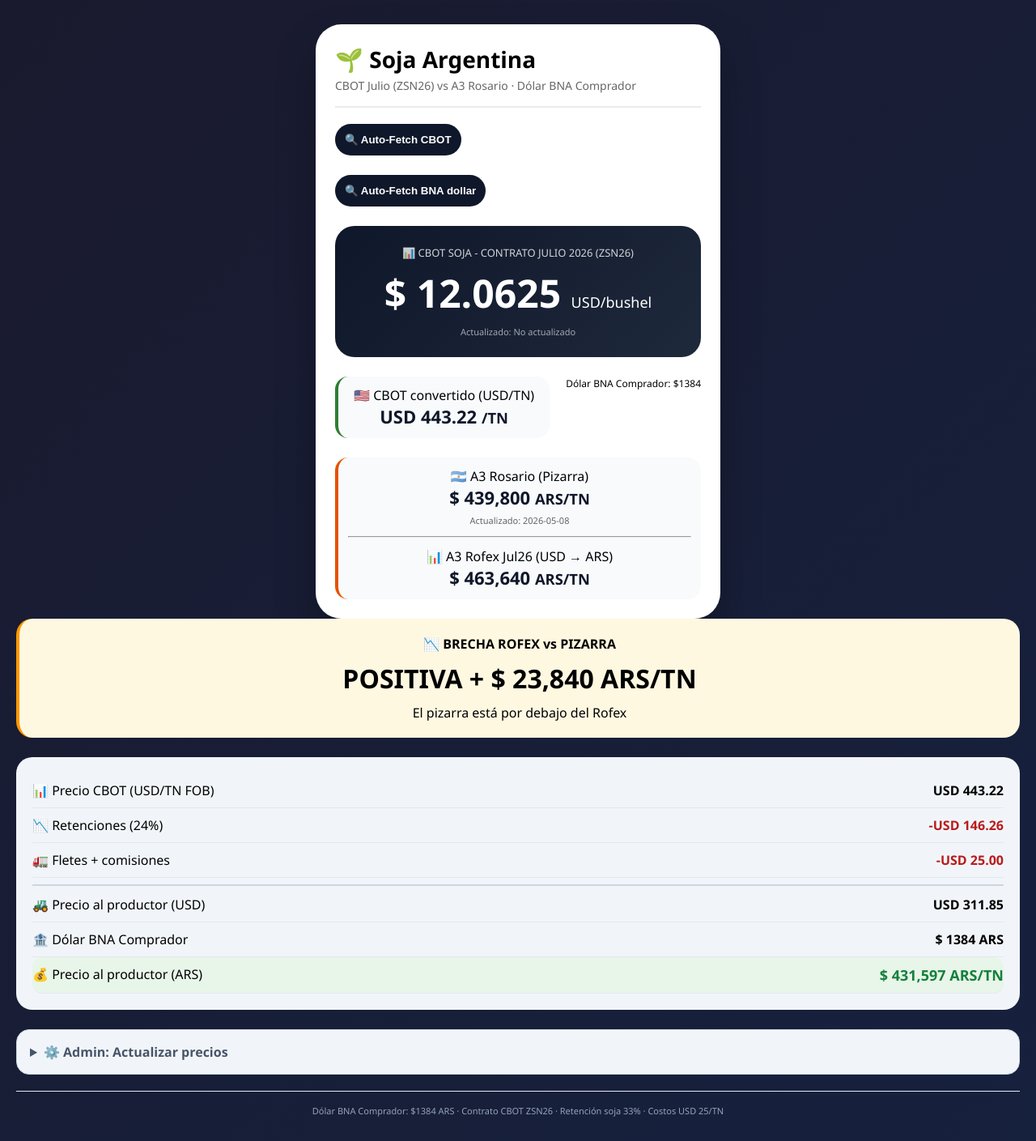
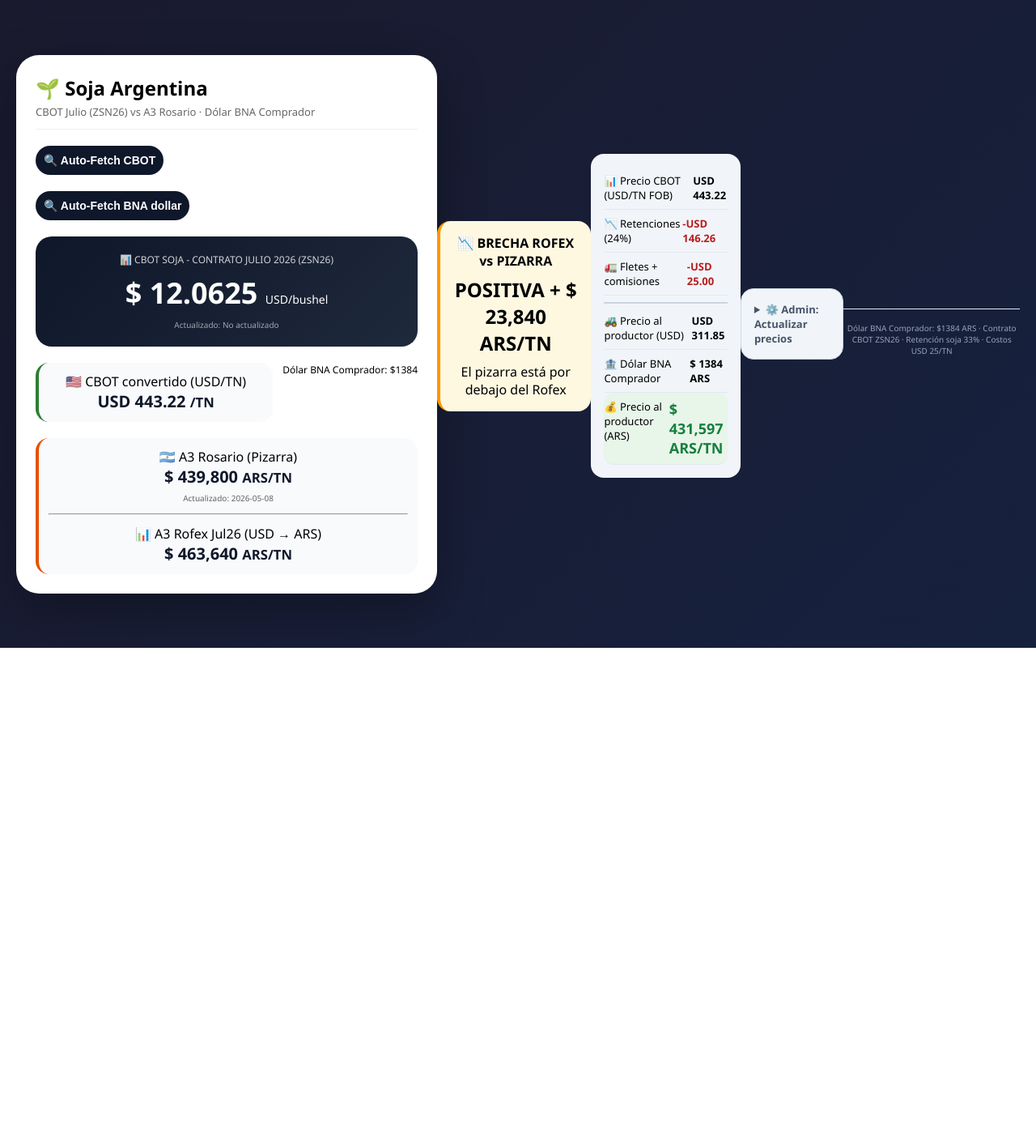
Before and after one commit to decareano/biotech_lab_sim, a Flask app: page / in a window 1280 px wide. Shown: the whole page at 81% size. After the commit the page ends 800 px from the top, so only its background shows below. Run offline with Flask 3, Linux system fonts and the light colour scheme.

Commit message:
changes to the UI

```diff
--- a/templates/index.html
+++ b/templates/index.html
@@ -5,174 +5,62 @@
     <meta name="viewport" content="width=device-width, initial-scale=1.0" />
     <title>Soja: CBOT vs A3 Rosario</title>
     <style>
-      * {
-        margin: 0;
-        padding: 0;
-        box-sizing: border-box;
-      }
-      body {
-        font-family: "Segoe UI", system-ui, sans-serif;
+    * { margin: 0; padding: 0; box-sizing: border-box; }
+
+    body {
+        font-family: 'Segoe UI', system-ui, sans-serif;
         background: linear-gradient(135deg, #1a1a2e 0%, #16213e 100%);
         min-height: 100vh;
-        padding: 30px 20px;
-      }
-      .container {
-        max-width: 500px;
-        margin: 0 auto;
+        display: flex;
+        justify-content: center;
+        align-items: center;
+        padding: 20px;
+    }
+
+    .container {
+        max-width: 520px;
+        width: 100%;
         background: white;
-        border-radius: 32px;
+        border-radius: 28px;
         padding: 24px;
-        box-shadow: 0 25px 50px rgba(0, 0, 0, 0.25);
-      }
-      h1 {
-        font-size: 28px;
-        margin-bottom: 4px;
-      }
-      .sub {
-        color: #666;
-        font-size: 14px;
-        margin-bottom: 20px;
-        padding-bottom: 16px;
-        border-bottom: 2px solid #e9ecef;
-      }
-      .button-group {
-        display: flex;
-        gap: 12px;
-        margin-bottom: 24px;
-        flex-wrap: wrap;
-      }
-      .btn-primary {
-        flex: 1;
-        padding: 12px;
-        background: #0f172a;
-        color: white;
-        border: none;
-        border-radius: 40px;
-        font-weight: 600;
-        cursor: pointer;
-      }
-      .precio-card {
-        background: linear-gradient(135deg, #0f172a 0%, #1e293b 100%);
-        color: white;
-        border-radius: 24px;
-        padding: 24px;
-        text-align: center;
-        margin-bottom: 24px;
-      }
-      .precio-label {
-        font-size: 13px;
-        opacity: 0.8;
-      }
-      .precio-valor {
-        font-size: 48px;
-        font-weight: 800;
-        margin: 8px 0;
-      }
-      .precio-valor small {
-        font-size: 18px;
-        font-weight: normal;
-      }
-      .fecha {
-        font-size: 11px;
-        opacity: 0.6;
-        margin-top: 6px;
-      }
-      .grid-2 {
-        display: flex;
-        gap: 20px;
-        margin-bottom: 24px;
-        flex-wrap: wrap;
-      }
-      .referencia-card {
-        flex: 1;
-        background: #f8fafc;
-        padding: 12px;
-        border-radius: 16px;
-        text-align: center;
-        border-left: 4px solid #2e7d32;
-      }
-      .referencia-precio {
-        font-size: 22px;
-        font-weight: 800;
-        color: #0f172a;
-      }
-      .brecha-card {
-        background: #fff8e1;
-        padding: 20px;
-        border-radius: 20px;
-        text-align: center;
-        margin-bottom: 24px;
-        border-left: 4px solid #ff9800;
-      }
-      .positivo {
-        color: #15803d;
-        font-weight: bold;
-      }
-      .negativo {
-        color: #b91c1c;
-        font-weight: bold;
-      }
-      .brecha-numero {
-        font-size: 32px;
-        font-weight: 800;
-        margin: 10px 0;
-      }
-      .detalle-card {
-        background: #f1f5f9;
-        padding: 20px;
-        border-radius: 20px;
-        margin-bottom: 24px;
-      }
-      .detalle-item {
-        display: flex;
-        justify-content: space-between;
-        padding: 10px 0;
-        border-bottom: 1px solid #e2e8f0;
-      }
-      .admin-panel {
-        background: #f1f5f9;
-        padding: 16px;
-        border-radius: 16px;
-        margin: 16px 0;
-        border: 1px solid #cbd5e1;
-      }
-      .admin-input {
-        display: flex;
-        gap: 10px;
-        margin-top: 10px;
-        flex-wrap: wrap;
-        align-items: center;
-      }
-      .admin-input input {
-        padding: 8px 12px;
-        border-radius: 40px;
-        border: 1px solid #cbd5e1;
-        flex: 1;
-      }
-      .admin-input button {
-        background: #475569;
-        padding: 8px 20px;
-        border: none;
-        border-radius: 40px;
-        color: white;
-        cursor: pointer;
-      }
-      .footer {
-        font-size: 11px;
-        color: #94a3b8;
-        text-align: center;
-        margin-top: 20px;
-        padding-top: 16px;
-        border-top: 1px solid #e2e8f0;
-      }
-      details {
-        cursor: pointer;
-      }
-      summary {
-        font-weight: 600;
-        color: #475569;
-      }
-    </style>
+        box-shadow: 0 20px 60px rgba(0,0,0,0.3);
+    }
+
+    h1 { font-size: 24px; margin-bottom: 4px; }
+    .sub { color: #666; font-size: 13px; margin-bottom: 20px; padding-bottom: 12px; border-bottom: 1px solid #eee; }
+
+    .button-group { display: flex; gap: 12px; margin-bottom: 20px; flex-wrap: wrap; }
+    .btn-primary { flex: 1; padding: 10px; background: #0f172a; color: white; border: none; border-radius: 40px; font-weight: 600; cursor: pointer; font-size: 14px; }
+
+    .precio-card { background: linear-gradient(135deg, #0f172a 0%, #1e293b 100%); color: white; border-radius: 20px; padding: 20px; text-align: center; margin-bottom: 20px; }
+    .precio-label { font-size: 12px; opacity: 0.8; }
+    .precio-valor { font-size: 36px; font-weight: 800; margin: 8px 0; }
+    .precio-valor small { font-size: 14px; font-weight: normal; }
+    .fecha { font-size: 10px; opacity: 0.6; margin-top: 6px; }
+
+    .grid-2 { display: flex; gap: 12px; margin-bottom: 20px; flex-wrap: wrap; }
+    .referencia-card { flex: 1; background: #f8fafc; padding: 12px; border-radius: 16px; text-align: center; border-left: 4px solid #2e7d32; }
+    .referencia-titulo { font-weight: 600; color: #334155; margin-bottom: 8px; font-size: 12px; }
+    .referencia-precio { font-size: 20px; font-weight: 800; color: #0f172a; }
+    .referencia-desc { font-size: 11px; color: #64748b; margin-top: 6px; }
+
+    .brecha-card { background: #fff8e1; padding: 16px; border-radius: 16px; text-align: center; margin-bottom: 20px; border-left: 4px solid #ff9800; }
+    .positivo { color: #15803d; font-weight: bold; }
+    .negativo { color: #b91c1c; font-weight: bold; }
+    .brecha-numero { font-size: 24px; font-weight: 800; margin: 8px 0; }
+
+    .detalle-card { background: #f1f5f9; padding: 16px; border-radius: 16px; margin-bottom: 20px; }
+    .detalle-item { display: flex; justify-content: space-between; padding: 8px 0; border-bottom: 1px solid #e2e8f0; font-size: 13px; }
+
+    .admin-panel { background: #f1f5f9; padding: 16px; border-radius: 16px; margin: 16px 0; border: 1px solid #cbd5e1; font-size: 13px; }
+    .admin-input { display: flex; gap: 8px; margin-top: 8px; flex-wrap: wrap; align-items: center; }
+    .admin-input input { padding: 8px 12px; border-radius: 40px; border: 1px solid #cbd5e1; flex: 1; font-size: 14px; }
+    .admin-input button { background: #475569; padding: 8px 16px; border: none; border-radius: 40px; color: white; cursor: pointer; font-size: 13px; }
+
+    .footer { font-size: 10px; color: #94a3b8; text-align: center; margin-top: 20px; padding-top: 16px; border-top: 1px solid #e2e8f0; }
+    details { cursor: pointer; }
+    summary { font-weight: 600; color: #475569; font-size: 13px; }
+</style>
   </head>
   <body>
     <div class="container">
```
